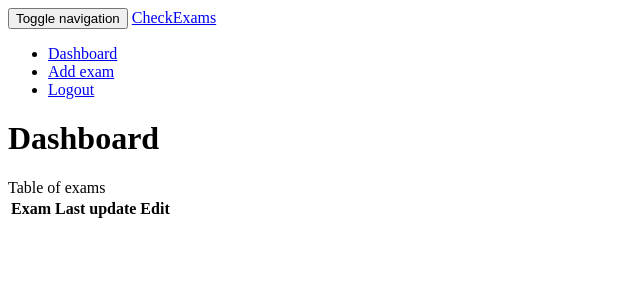
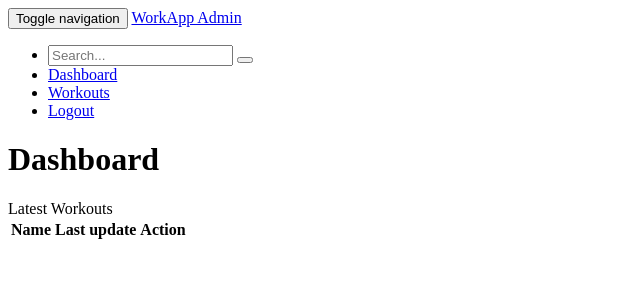
Before and after one commit to ragnarokmp/WorkAppServer, a CodeIgniter app: template public_html/application/views/dashboard_view.php in a window 1280 px wide. Shown: the top 300 px of the page, without its empty margins (0-640 px from the left). Run offline with CodeIgniter, Linux system fonts and the light colour scheme; the template is opened without the code that fills it, so the values that code supplies are empty.

Commit message:
Some changes in dashboard layout

```diff
--- a/public_html/application/views/dashboard_view.php
+++ b/public_html/application/views/dashboard_view.php
@@ -1,4 +1,5 @@
 <body>
+
 <div id="wrapper">
 
     <!-- Navigation -->
@@ -10,14 +11,28 @@
                 <span class="icon-bar"></span>
                 <span class="icon-bar"></span>
             </button>
-                <a class="navbar-brand" href="index.html">CheckExams</a>
+            <a class="navbar-brand" href="index.html">WorkApp Admin</a>
         </div>
         <!-- /.navbar-header -->
+
         <div class="navbar-default sidebar" role="navigation">
             <div class="sidebar-nav navbar-collapse">
                 <ul class="nav" id="side-menu">
+
+                    <li class="sidebar-search">
+                        <div class="input-group custom-search-form">
+                            <input type="text" class="form-control" placeholder="Search...">
+                                <span class="input-group-btn">
+                                <button class="btn btn-default" type="button">
+                                    <i class="fa fa-search"></i>
+                                </button>
+                            </span>
+                        </div>
+                        <!-- /input-group -->
+                    </li>
+
                     <li><a href="<?php echo page_url('dashboard') ?>"><i class="fa fa-dashboard fa-fw"></i> Dashboard</a></li>
-                        <li><a href="<?php echo page_url('dashboard/addExam') ?>"><i class="fa fa-edit fa-fw"></i> Add exam</a></li>
+                    <li><a href="<?php echo page_url('dashboard/addExam') ?>"><i class="fa fa-bar-chart-o fa-fw"></i> Workouts</a></li>
                     <li><a href="<?php echo page_url('dashboard/logout') ?>"><i class="fa fa-sign-out fa-fw"></i> Logout</a></li>
                     </li>
                 </ul>
@@ -34,12 +49,106 @@
             </div>
             <!-- /.col-lg-12 -->
         </div>
+
+        <!-- /.row
+        <div class="row">
+            <div class="col-lg-3 col-md-6">
+                <div class="panel panel-primary">
+                    <div class="panel-heading">
+                        <div class="row">
+                            <div class="col-xs-3">
+                                <i class="fa fa-comments fa-5x"></i>
+                            </div>
+                            <div class="col-xs-9 text-right">
+                                <div class="huge">26</div>
+                                <div>New Comments!</div>
+                            </div>
+                        </div>
+                    </div>
+                    <a href="#">
+                        <div class="panel-footer">
+                            <span class="pull-left">View Details</span>
+                            <span class="pull-right"><i class="fa fa-arrow-circle-right"></i></span>
+                            <div class="clearfix"></div>
+                        </div>
+                    </a>
+                </div>
+            </div>
+            <div class="col-lg-3 col-md-6">
+                <div class="panel panel-green">
+                    <div class="panel-heading">
+                        <div class="row">
+                            <div class="col-xs-3">
+                                <i class="fa fa-tasks fa-5x"></i>
+                            </div>
+                            <div class="col-xs-9 text-right">
+                                <div class="huge">12</div>
+                                <div>New Tasks!</div>
+                            </div>
+                        </div>
+                    </div>
+                    <a href="#">
+                        <div class="panel-footer">
+                            <span class="pull-left">View Details</span>
+                            <span class="pull-right"><i class="fa fa-arrow-circle-right"></i></span>
+                            <div class="clearfix"></div>
+                        </div>
+                    </a>
+                </div>
+            </div>
+            <div class="col-lg-3 col-md-6">
+                <div class="panel panel-yellow">
+                    <div class="panel-heading">
+                        <div class="row">
+                            <div class="col-xs-3">
+                                <i class="fa fa-shopping-cart fa-5x"></i>
+                            </div>
+                            <div class="col-xs-9 text-right">
+                                <div class="huge">124</div>
+                                <div>New Orders!</div>
+                            </div>
+                        </div>
+                    </div>
+                    <a href="#">
+                        <div class="panel-footer">
+                            <span class="pull-left">View Details</span>
+                            <span class="pull-right"><i class="fa fa-arrow-circle-right"></i></span>
+                            <div class="clearfix"></div>
+                        </div>
+                    </a>
+                </div>
+            </div>
+            <div class="col-lg-3 col-md-6">
+                <div class="panel panel-red">
+                    <div class="panel-heading">
+                        <div class="row">
+                            <div class="col-xs-3">
+                                <i class="fa fa-support fa-5x"></i>
+                            </div>
+                            <div class="col-xs-9 text-right">
+                                <div class="huge">13</div>
+                                <div>Support Tickets!</div>
+                            </div>
+                        </div>
+                    </div>
+                    <a href="#">
+                        <div class="panel-footer">
+                            <span class="pull-left">View Details</span>
+                            <span class="pull-right"><i class="fa fa-arrow-circle-right"></i></span>
+                            <div class="clearfix"></div>
+                        </div>
+                    </a>
+                </div>
+            </div>
+        </div>
+        <!-- /.row -->
+
         <!-- /.row -->
         <div class="row">
             <div class="col-lg-12">
                 <div class="panel panel-default">
                     <div class="panel-heading">
-                            Table of exams
+                        Latest Workouts
                     </div>
                     <!-- /.panel-heading -->
                     <div class="panel-body">
@@ -47,30 +156,13 @@
                             <table class="table table-striped table-bordered table-hover" id="dataTables-example">
                                 <thead>
                                 <tr>
-                                            <th>Exam</th>
+                                    <th>Name</th>
                                     <th>Last update</th>
-                                            <th><center>Edit</center></th>
+                                    <th>Action</th>
                                 </tr>
                                 </thead>
 
                                 <tbody>
-
-                                        <?php
-
-                                            foreach ($exams as $key => $exam) {
-
-                                                echo '<tr class="odd gradeX">';
-                                                echo '<td>'.$exam['description'].'</td>';
-                                                echo '<td>'.$exam['last_check'].'</td>';
-                                                echo '<th><center>';
-                                                echo '<a href="'.page_url('dashboard/removeExam/'.$exam['idexam']).'"><button type="button" class="btn btn-danger btn-circle">';
-                                                echo '<i class="fa fa-times"></i>';
-                                                echo '</button></a>';
-                                                echo '</center></th>';
-                                                echo '</tr>';
-                                            }
-
-                                        ?>
 
                                 </tbody>
                             </table>
@@ -83,9 +175,11 @@
             <!-- /.col-lg-12 -->
         </div>
         <!-- /.row -->
+
     </div>
     <!-- /#page-wrapper -->
 
 </div>
 <!-- /#wrapper -->
+
 </body>
```
Lines whose indentation alone changed are shown as unchanged.
